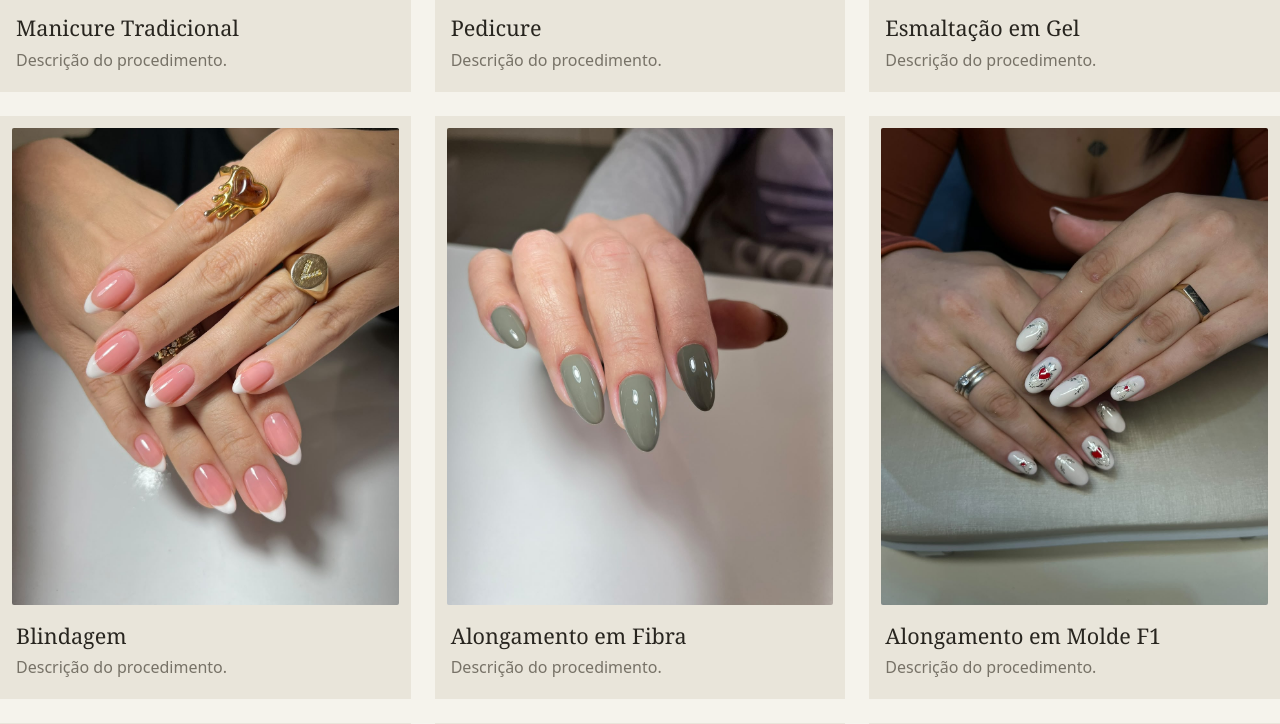
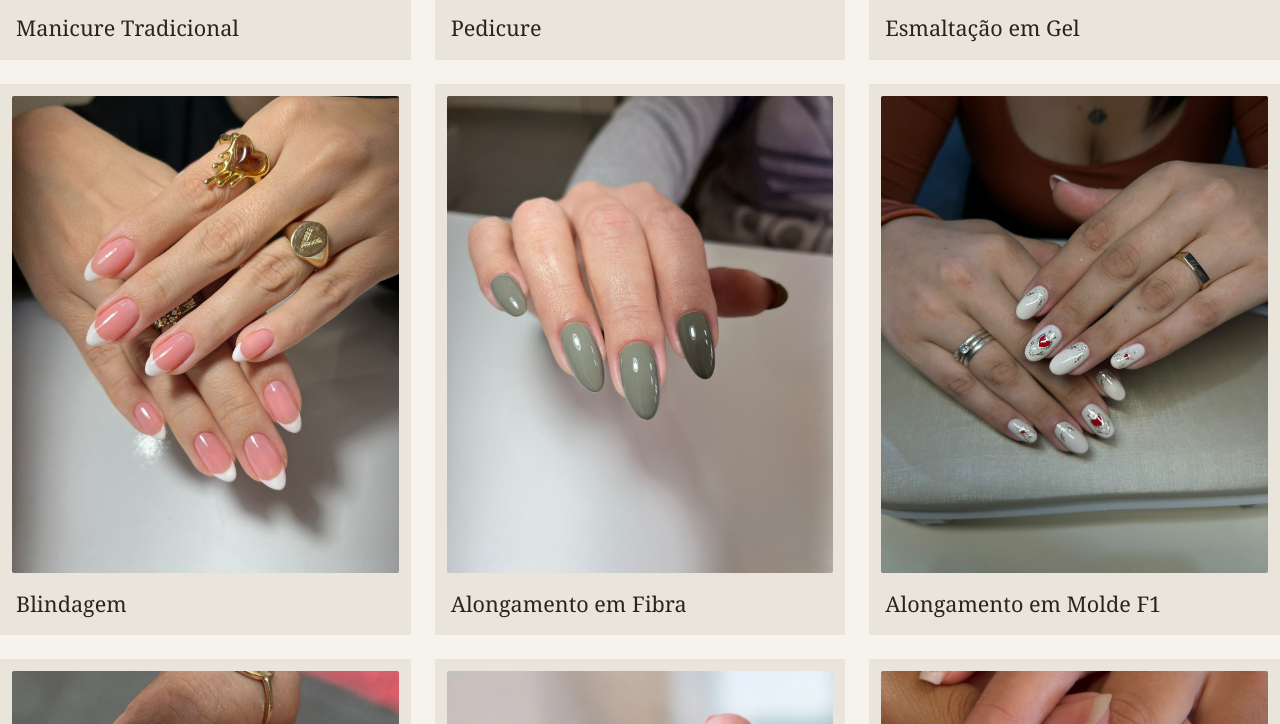
Before and after one commit to rayleighdev/projeto-manaweb, a plain HTML site: page product/procedimentos.html in a window 1280 px wide. Shown: the part 836-1560 px from the top of the page. Drawn offline with Linux system fonts and the light colour scheme.

Commit message:
Update procedimentos.html
Refinando detalhes que passaram despercebidos

```diff
--- a/product/procedimentos.html
+++ b/product/procedimentos.html
@@ -117,7 +117,6 @@
               <img src="images/manicure.jpeg" alt="Manicure Tradicional">
             </div>
             <h3>Manicure Tradicional</h3>
-            <p>Descrição do procedimento.</p>
           </article>
         </div>
 
@@ -127,7 +126,6 @@
               <img src="images/pedicure.jpeg" alt="Pedicure">
             </div>
             <h3>Pedicure</h3>
-            <p>Descrição do procedimento.</p>
           </article>
         </div>
 
@@ -137,7 +135,6 @@
               <img src="images/esmaltacao gel.jpeg" alt="Esmaltação em Gel">
             </div>
             <h3>Esmaltação em Gel</h3>
-            <p>Descrição do procedimento.</p>
           </article>
         </div>
 
@@ -147,7 +144,6 @@
               <img src="images/blindagem.jpeg" alt="Blindagem">
             </div>
             <h3>Blindagem</h3>
-            <p>Descrição do procedimento.</p>
           </article>
         </div>
 
@@ -157,7 +153,6 @@
               <img src="images/alongamento fibra.jpeg" alt="Alongamento em Fibra">
             </div>
             <h3>Alongamento em Fibra</h3>
-            <p>Descrição do procedimento.</p>
           </article>
         </div>
 
@@ -167,7 +162,6 @@
               <img src="images/alongamento molde f1.jpeg" alt="Alongamento em Molde F1">
             </div>
             <h3>Alongamento em Molde F1</h3>
-            <p>Descrição do procedimento.</p>
           </article>
         </div>
 
@@ -177,7 +171,6 @@
               <img src="images/nail art.jpeg" alt="Nail Art">
             </div>
             <h3>Nail Art</h3>
-            <p>Descrição do procedimento.</p>
           </article>
         </div>
 
@@ -187,7 +180,6 @@
               <img src="images/plastica dos pes.webp" alt="Plástica dos Pés">
             </div>
             <h3>Plástica dos Pés</h3>
-            <p>Descrição do procedimento.</p>
           </article>
         </div>
 
@@ -197,7 +189,6 @@
               <img src="images/remocao.jpeg" alt="Remoção de Esmaltação ou Alongamento">
             </div>
             <h3>Remoção de Esmaltação / Alongamento</h3>
-            <p>Descrição do procedimento.</p>
           </article>
         </div>
 
```
